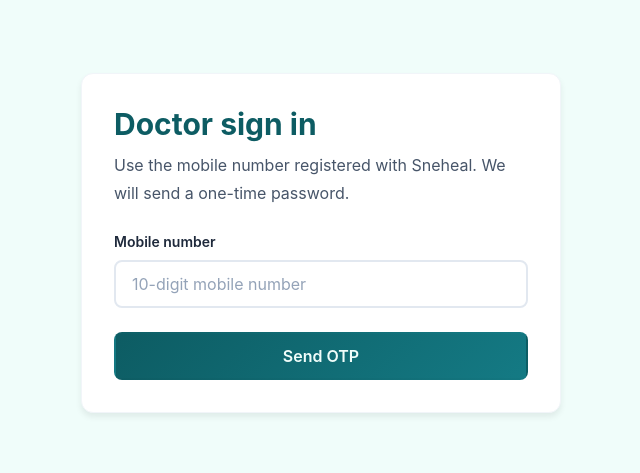
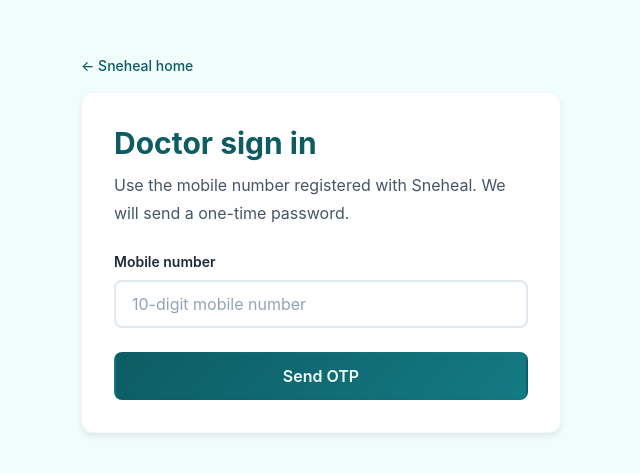
Before and after one commit to Sneheal2026/SnehealWebsite, a React (Create React App) app in the folder frontend/snehealfrontend/: page /doctor/login in a window 1280 px wide. Shown: the part 157-630 px from the top of the page, without its empty margins (319-959 px from the left). Built offline with nearby package versions, Linux system fonts and the light colour scheme.

Commit message:
doctor screne updated navuagtion back to home screen design UI chnages

```diff
--- /dev/null
+++ b/frontend/snehealfrontend/src/components/doctor/DoctorSiteHomeLink.jsx
@@ -0,0 +1,20 @@
+import React from 'react';
+import { Link } from 'react-router-dom';
+
+const DoctorSiteHomeLink = ({ variant = 'default', className = '' }) => {
+  const classes = [
+    'doctor-site-home-link',
+    variant === 'topbar' ? 'doctor-site-home-link--topbar' : '',
+    className,
+  ]
+    .filter(Boolean)
+    .join(' ');
+
+  return (
+    <Link to="/" className={classes}>
+      ← Sneheal home
+    </Link>
+  );
+};
+
+export default DoctorSiteHomeLink;
--- a/frontend/snehealfrontend/src/layouts/DoctorLayout.jsx
+++ b/frontend/snehealfrontend/src/layouts/DoctorLayout.jsx
@@ -1,5 +1,6 @@
 import React from 'react';
 import { NavLink, Outlet } from 'react-router-dom';
+import DoctorSiteHomeLink from '../components/doctor/DoctorSiteHomeLink';
 import '../styles/doctor/doctor-portal.css';
 
 const DoctorLayout = () => {
@@ -11,6 +12,7 @@
           <span className="doctor-topbar__subtitle">Doctor portal</span>
         </div>
         <nav className="doctor-topbar__nav" aria-label="Doctor portal">
+          <DoctorSiteHomeLink variant="topbar" />
           <NavLink
             to="/doctor/dashboard"
             className={({ isActive }) =>
--- a/frontend/snehealfrontend/src/pages/doctor/DoctorAccountPage.jsx
+++ b/frontend/snehealfrontend/src/pages/doctor/DoctorAccountPage.jsx
@@ -9,7 +9,7 @@
 
   const handleLogout = () => {
     logout();
-    navigate('/doctor/login', { replace: true });
+    navigate('/', { replace: true });
   };
 
   return (
--- a/frontend/snehealfrontend/src/pages/doctor/DoctorLoginPage.jsx
+++ b/frontend/snehealfrontend/src/pages/doctor/DoctorLoginPage.jsx
@@ -6,6 +6,7 @@
 import { ApiError } from '../../lib/apiClient';
 import { getOtpFromSendOtpResponse, sendOtp, verifyOtp } from '../../lib/authService';
 import { resolveAuthRoute } from '../../lib/resolveAuthRoute';
+import DoctorSiteHomeLink from '../../components/doctor/DoctorSiteHomeLink';
 import '../../styles/doctor/doctor-portal.css';
 
 function isValidIndianMobile(digits) {
@@ -74,7 +75,9 @@
 
   return (
     <div className="doctor-shell doctor-main--centered">
-      <div className="doctor-card">
+      <div className="doctor-auth-stack">
+        <DoctorSiteHomeLink />
+        <div className="doctor-card">
         <h1 className="doctor-card__title">Doctor sign in</h1>
         <p className="doctor-card__lead">
           Use the mobile number registered with Sneheal. We will send a one-time password.
@@ -146,6 +149,7 @@
             </Button>
           </form>
         )}
+        </div>
       </div>
     </div>
   );
--- a/frontend/snehealfrontend/src/pages/doctor/DoctorRegisterPage.jsx
+++ b/frontend/snehealfrontend/src/pages/doctor/DoctorRegisterPage.jsx
@@ -6,6 +6,7 @@
 import { useDoctorAuth } from '../../context/DoctorAuthContext';
 import { ApiError } from '../../lib/apiClient';
 import { completeRegistration } from '../../lib/authService';
+import DoctorSiteHomeLink from '../../components/doctor/DoctorSiteHomeLink';
 import '../../styles/doctor/doctor-portal.css';
 
 const LANGUAGE_OPTIONS = [
@@ -65,7 +66,9 @@
   return (
     <DoctorRegisterOnly>
       <div className="doctor-shell doctor-main--centered">
-        <div className="doctor-card" style={{ maxWidth: 560 }}>
+        <div className="doctor-auth-stack" style={{ maxWidth: 560 }}>
+          <DoctorSiteHomeLink />
+          <div className="doctor-card" style={{ maxWidth: 560 }}>
           <h1 className="doctor-card__title">Complete your profile</h1>
           <p className="doctor-card__lead">
             Add your clinic details to access the doctor dashboard on the web.
@@ -133,6 +136,7 @@
               {loading ? 'Saving…' : 'Complete registration'}
             </Button>
           </form>
+          </div>
         </div>
       </div>
     </DoctorRegisterOnly>
--- a/frontend/snehealfrontend/src/pages/doctor/DoctorUnauthorizedPage.jsx
+++ b/frontend/snehealfrontend/src/pages/doctor/DoctorUnauthorizedPage.jsx
@@ -1,6 +1,7 @@
 import React from 'react';
 import { useNavigate } from 'react-router-dom';
 import Button from '../../components/Button';
+import DoctorSiteHomeLink from '../../components/doctor/DoctorSiteHomeLink';
 import { DoctorRequireSession } from '../../components/doctor/DoctorRouteGuards';
 import { useDoctorAuth } from '../../context/DoctorAuthContext';
 import '../../styles/doctor/doctor-portal.css';
@@ -11,13 +12,15 @@
 
   const handleLogout = () => {
     logout();
-    navigate('/doctor/login', { replace: true });
+    navigate('/', { replace: true });
   };
 
   return (
     <DoctorRequireSession>
       <div className="doctor-shell doctor-main--centered">
-        <div className="doctor-card">
+        <div className="doctor-auth-stack">
+          <DoctorSiteHomeLink />
+          <div className="doctor-card">
           <h1 className="doctor-card__title">Not authorized</h1>
           <p className="doctor-card__lead">
             This portal is only for registered Sneheal doctors.
@@ -31,6 +34,7 @@
           <Button type="button" variant="primary" className="btn-full" onClick={handleLogout}>
             Sign out
           </Button>
+          </div>
         </div>
       </div>
     </DoctorRequireSession>
--- a/frontend/snehealfrontend/src/styles/doctor/doctor-portal.css
+++ b/frontend/snehealfrontend/src/styles/doctor/doctor-portal.css
@@ -90,6 +90,38 @@
   align-items: center;
   justify-content: center;
   padding: var(--spacing-2xl) var(--spacing-md);
+}
+
+.doctor-auth-stack {
+  width: 100%;
+  max-width: 480px;
+}
+
+.doctor-site-home-link {
+  display: inline-flex;
+  align-items: center;
+  font-size: var(--font-size-sm);
+  font-weight: var(--font-weight-medium);
+  color: var(--doctor-primary);
+  margin-bottom: var(--spacing-md);
+  transition: color var(--transition-fast);
+}
+
+.doctor-site-home-link:hover {
+  color: var(--doctor-primary-soft);
+}
+
+.doctor-site-home-link--topbar {
+  color: rgba(255, 255, 255, 0.9);
+  margin-bottom: 0;
+  padding: 8px 12px;
+  border-radius: var(--radius-md);
+  transition: background var(--transition-fast), color var(--transition-fast);
+}
+
+.doctor-site-home-link--topbar:hover {
+  background: rgba(255, 255, 255, 0.16);
+  color: #fff;
 }
 
 .doctor-card {
```
